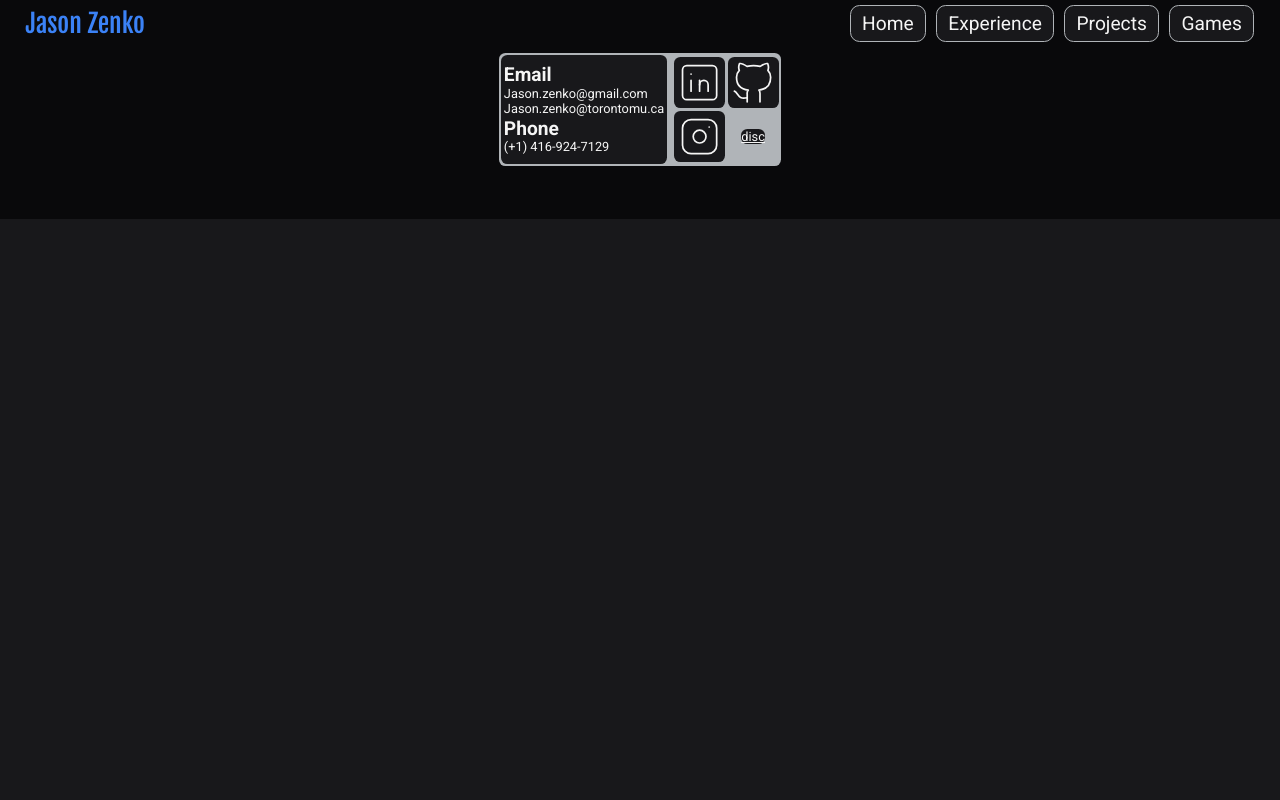
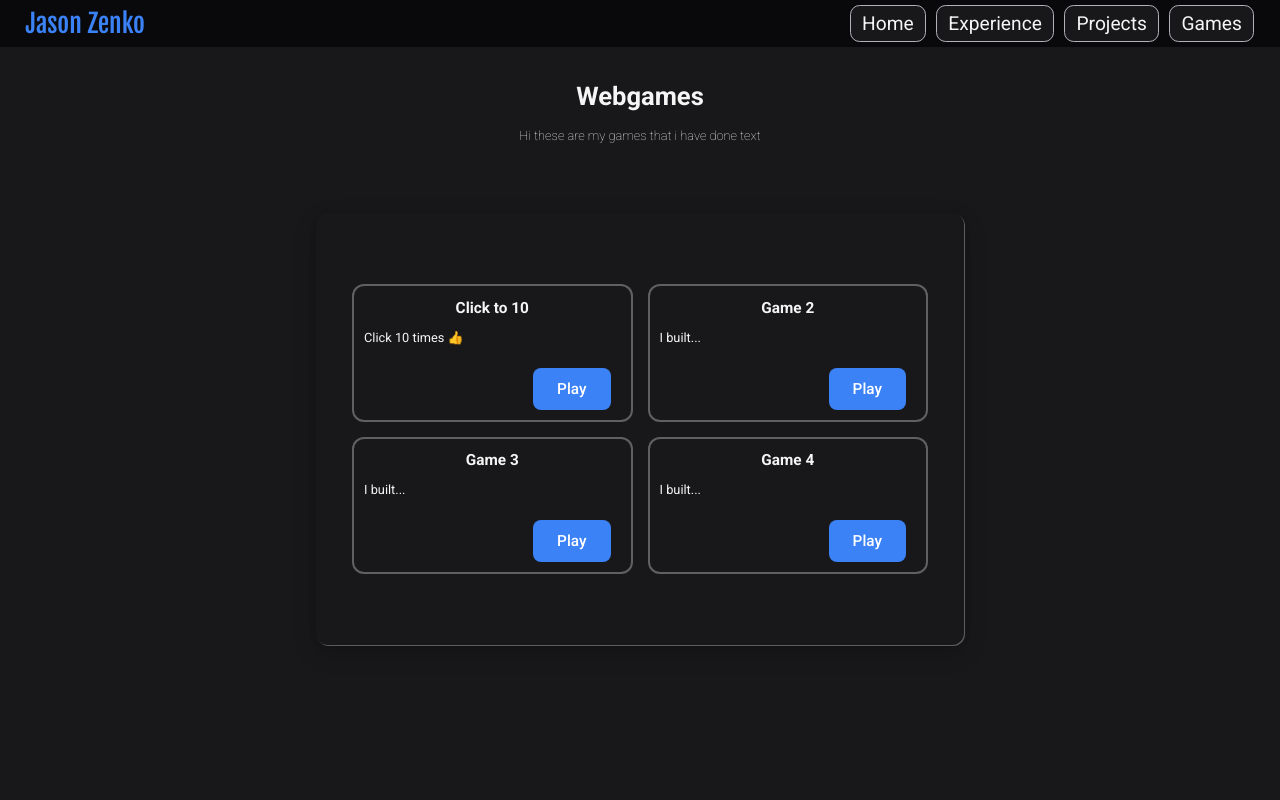
Before and after one commit to JkoVII/Website, a plain HTML site: page first-website/games.html in a window 1280 px wide. Shown: the top 800 px of the page. Drawn offline with Linux system fonts and the light colour scheme.

Commit message:
Add files via upload
Added filler to projects and games, added a link to projects on home page

```diff
--- a/first-website/games.html
+++ b/first-website/games.html
@@ -5,7 +5,7 @@
     <link rel="preconnect" href="https://fonts.gstatic.com" crossorigin>
     <link href="https://fonts.googleapis.com/css2?family=Fjalla+One&family=Roboto+Mono:wght@100..700&family=Roboto:wght@100..900&display=swap" rel="stylesheet">
     <link href="styles/styleglobal.css" rel="stylesheet" />
-    <link href="styles/styleexperience.css" rel="stylesheet" />
+    <link href="styles/stylegames.css" rel="stylesheet" />
     <meta charset="utf-8" />
     <meta name="viewport" content="width=device-width" />
     <title>Jason Site</title>
@@ -28,7 +28,36 @@
             </nav>
       </header>
 
-
+<main>
+  <div class="opener">
+    <h1><nobr>Webgames</nobr></h1>
+    <p>Hi these are my games that i have done text</p>
+  </div>
+  <div class="project-grid">
+    <div class="block-content">
+      <div>
+        <h2>Click to 10</h2>
+        <p>Click 10 times 👍</p>
+        <a href="" class="rdl-button">Play</a>
+      </div>
+      <div>
+        <h2>Game 2</h2>
+        <p>I built...</p>
+        <a href="" class="rdl-button">Play</a>
+      </div>
+      <div>
+        <h2>Game 3</h2>
+        <p>I built...</p>
+        <a href="" class="rdl-button">Play</a>
+      </div>
+      <div>
+        <h2>Game 4</h2>
+        <p>I built...</p>
+        <a href="" class="rdl-button">Play</a>
+      </div>
+    </div>
+  </div>
+</main>
 
       <footer>
       <nav class="contact-container">
--- a/first-website/styles/stylegames.css
+++ b/first-website/styles/stylegames.css
@@ -0,0 +1,72 @@
+main{
+background-color: rgb(24,24,27);
+padding-top: 5em ;
+color: whitesmoke;
+font-size: clamp(12px, 1vw, 18px);
+
+    margin-left: 100px;
+    margin-right: 100px;
+    margin-bottom: 200px;
+}
+
+.opener{
+    font-family: "Roboto", sans-serif;
+    font-optical-sizing: auto;
+    font-weight: 100;
+    font-style: normal;
+    font-variation-settings: "wdth" 100;
+    gap: 200px;
+    text-align: center;
+}
+
+
+.project-grid {
+    margin: 70px auto;
+    border: solid rgb(176, 180, 184) 1px;
+    width: fit-content;
+    background-color: rgb(24, 24, 27);
+    border: none;
+    box-shadow: rgba(255, 255, 255, 0.308) 1px 1px 0px, rgba(0, 0, 0, 0.16) 0px 8px 24px, rgba(0, 0, 0, 0.12) 0px 1px 6px;
+    border-radius: 12px;
+    padding: 1px 36px;
+    width: clamp(350px, 45vw, 600px);
+}
+
+.block-content{
+    display: grid;
+    margin: 70px auto;
+    grid-template-columns: repeat(2, 1fr);
+    gap: 15px;
+    justify-items: center;
+}
+
+.block-content >div{
+    width: 100%;
+    box-sizing: border-box;
+    background-color: rgb(24, 24, 27);
+    border: 2px solid rgba(255, 255, 255, 0.308);
+    border-radius: 12px;
+    padding: 0px 10px;
+}
+
+.block-content >div h2{
+    text-align: center;
+    font-size: 1.2rem;
+}
+
+.block-content >div a{
+    background-color: rgb(59, 130, 246);
+    color: white;
+    font-size: clamp(14px, 1.2vw, 16px);
+    font-weight: 500;
+    margin: 10px;
+    padding: 12px 24px;
+    border-radius: 8px;
+    text-decoration: none;
+    float: right;
+    transition: background-color 0.3s ease;
+}
+
+.block-content >div a:hover {
+    background-color: rgb(37, 99, 235); /*make the grey border around the game ease into a color*/
+}
--- a/first-website/styles/stylehome.css
+++ b/first-website/styles/stylehome.css
@@ -2,18 +2,14 @@ main{
 background-color: rgb(24,24,27);
 padding-top: 5em ;
 color: whitesmoke;
-font-size: clamp(12px, 1vw, 18px);
+font-size: 1.3rem;
+    margin-left: 100px;
+    margin-right: 100px;
+    margin-bottom: 200px;
 }
 
 h1{
     line-height: 0.2em;
-}
-
-main{
-    font-size: 1.3rem;
-    margin-left: 100px;
-    margin-right: 100px;
-    margin-bottom: 200px;
 }
 
 .about-me{
--- a/first-website/styles/styleprojects.css
+++ b/first-website/styles/styleprojects.css
@@ -0,0 +1,55 @@
+main{
+background-color: rgb(24,24,27);
+padding-top: 5em ;
+color: whitesmoke;
+font-size: clamp(12px, 1vw, 18px);
+
+    margin-left: 100px;
+    margin-right: 100px;
+    margin-bottom: 200px;
+}
+
+.opener{
+    font-family: "Roboto", sans-serif;
+    font-optical-sizing: auto;
+    font-weight: 100;
+    font-style: normal;
+    font-variation-settings: "wdth" 100;
+    gap: 200px;
+    text-align: center;
+}
+
+
+.project-grid {
+    margin: 70px auto;
+    border: solid rgb(176, 180, 184) 1px;
+    width: fit-content;
+    background-color: rgb(24, 24, 27);
+    border: none;
+    box-shadow: rgba(255, 255, 255, 0.308) 1px 1px 0px, rgba(0, 0, 0, 0.16) 0px 8px 24px, rgba(0, 0, 0, 0.12) 0px 1px 6px;
+    border-radius: 12px;
+    padding: 1px 36px;
+    width: clamp(350px, 45vw, 600px);
+}
+
+.block-content{
+    display: grid;
+    margin: 70px auto;
+    grid-template-columns: repeat(2, 1fr);
+    gap: 15px;
+    justify-items: center;
+}
+
+.block-content >div{
+    width: 100%;
+    box-sizing: border-box;
+    background-color: rgb(24, 24, 27);
+    border: 2px solid rgba(255, 255, 255, 0.308);
+    border-radius: 12px;
+    padding: 0px 10px;
+}
+
+.block-content >div h2{
+    text-align: center;
+    font-size: 1.2rem;
+}
```
Also changed, not shown: first-website/index.html (+12 -6 lines), first-website/projects.html (+27 -1 lines).
